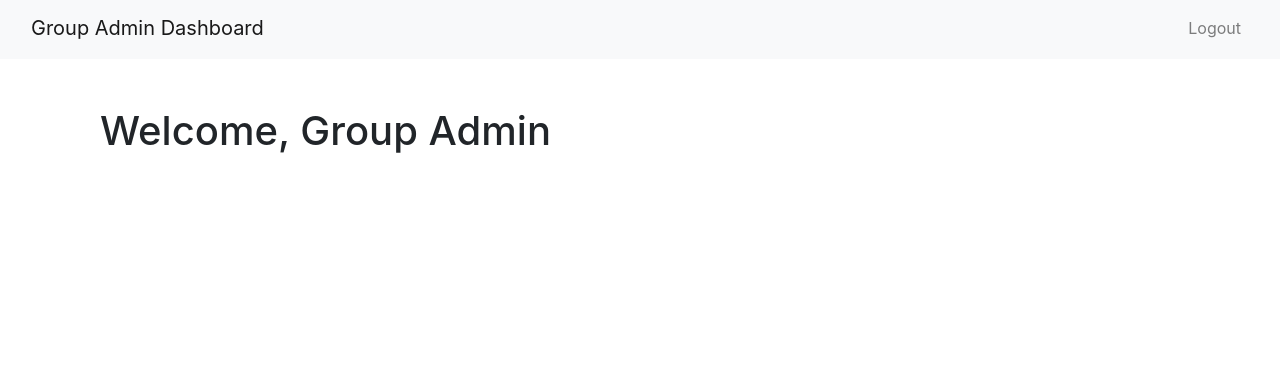
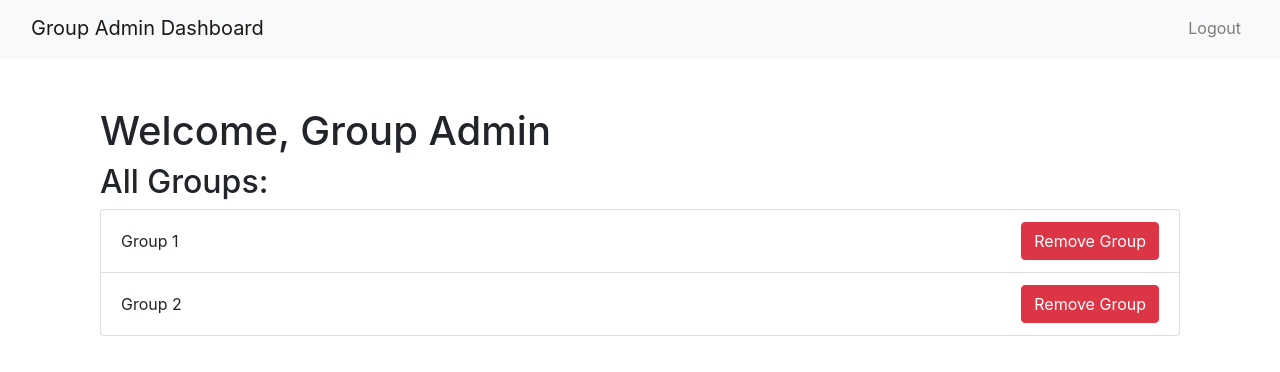
Before and after one commit to Maushamk13/3813ICTAssignment, an Angular app in the folder chat-system/: page /group-admin in a window 1280 px wide. Shown: the top 372 px of the page. Built offline with nearby package versions, Linux system fonts and the light colour scheme.

Commit message:
Added mock group-admin function and page.

```diff
--- a/chat-system/src/app/group-admin/group-admin.component.html
+++ b/chat-system/src/app/group-admin/group-admin.component.html
@@ -24,6 +24,15 @@
 
   <div class="container mt-5">
     <h1>Welcome, Group Admin</h1>
+        <h2>All Groups:</h2>
+            <ul class="list-group">
+                <li *ngFor="let groupData of allGroups" class="list-group-item d-flex justify-content-between align-items-center">
+                    <span>{{ groupData.name }}</span>
+                    <div>
+                    <button class="btn btn-danger" (click)="removeGroup(groupData.name)">Remove Group</button>
+                    </div>
+                </li>
+            </ul>
   </div>
 
   <!-- Add Bootstrap JS scripts here if needed -->
--- a/chat-system/src/app/group-admin/group-admin.component.ts
+++ b/chat-system/src/app/group-admin/group-admin.component.ts
@@ -1,10 +1,51 @@
-import { Component } from '@angular/core';
+import { Component, OnInit } from '@angular/core';
+import { UserService } from '../user.service'; // Import the group service
 
 @Component({
   selector: 'app-group-admin',
   templateUrl: './group-admin.component.html',
-  styleUrls: ['./group-admin.component.css']
+  styleUrls: ['./group-admin.component.css'],
 })
-export class GroupAdminComponent {
+export class GroupAdminComponent implements OnInit {
+  user: any; // Replace 'any' with your User interface
+  allGroups: any[] = []; // Replace 'any' with your Group interface
 
+  constructor(private groupService: UserService) {}
+
+  ngOnInit(): void {
+    // Retrieve the user data from the service
+    this.user = this.groupService.getUser();
+
+    // Check if the user is a Group Admin
+    if (!this.user || !this.user.roles.includes('Group Admin')) {
+      // Handle the case where the user is not a Group Admin
+      // You can redirect or show an error message here
+    }
+
+    // In a real application, you would fetch all group data from your backend
+    // For demonstration purposes, we'll add some example data here.
+    this.allGroups = [
+      // Sample group data
+      {
+        name: 'Group 1',
+        // ... other group properties
+      },
+      {
+        name: 'Group 2',
+        // ... other group properties
+      },
+      // Add more groups as needed
+    ];
+  }
+
+  // Function to remove a group
+  removeGroup(groupName: string): void {
+    // Find the index of the group to remove
+    const indexToRemove = this.allGroups.findIndex((group) => group.name === groupName);
+
+    if (indexToRemove !== -1) {
+      // Remove the group from the array
+      this.allGroups.splice(indexToRemove, 1);
+    }
+  }
 }
```
